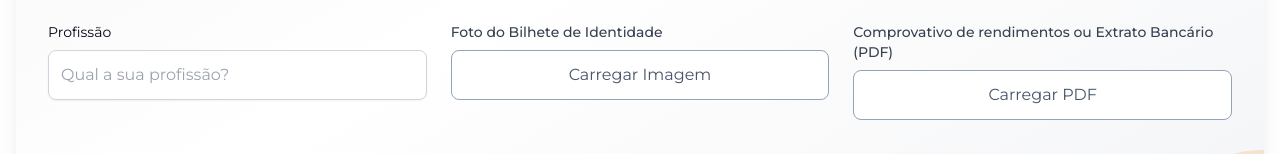
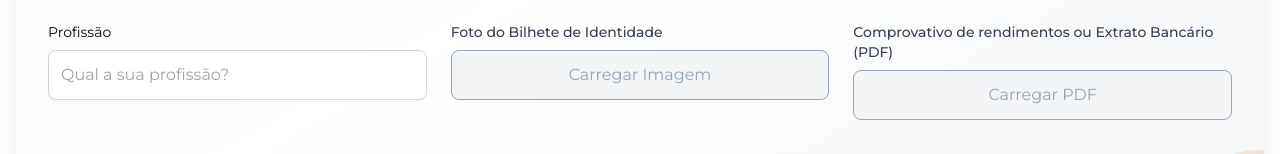
Before and after one commit to darkeny/benley-staggin, a React (Vite) app in the folder ui/evolution/: page /signup in a window 1280 px wide. Shown: the part 616-770 px from the top of the page. Built offline with nearby package versions, Linux system fonts and the light colour scheme; no server answers.

Commit message:
update: configure to deploy manutence

```diff
--- a/ui/evolution/src/pages/SignUp/index.tsx
+++ b/ui/evolution/src/pages/SignUp/index.tsx
@@ -26,8 +26,8 @@ const SignUp: React.FC = () => {
         grantorName: "",
         grantorID: "",
         grantorContact: "",
-        imageFiles: [] as File[], // Adicionando imagens ao formData
-        pdfFiles: [] as File[], // Adicionando PDFs ao formData
+        // imageFiles: [] as File[], // Adicionando imagens ao formData
+        // pdfFiles: [] as File[], // Adicionando PDFs ao formData
     });
 
     const [showGrantorFields, setShowGrantorFields] = useState(false);
@@ -169,8 +169,8 @@ const SignUp: React.FC = () => {
                     grantorName: "",
                     grantorID: "",
                     grantorContact: "",
-                    imageFiles: [],
-                    pdfFiles: [],
+                    // imageFiles: [],
+                    // pdfFiles: [],
                 });
                 setSelectedBank("");
                 setShowGrantorFields(false);
@@ -199,8 +199,8 @@ const SignUp: React.FC = () => {
                     grantorName: "",
                     grantorID: "",
                     grantorContact: "",
-                    imageFiles: [],
-                    pdfFiles: [],
+                    // imageFiles: [],
+                    // pdfFiles: [],
                 });
                 setSelectedBank("");
                 setShowGrantorFields(false);
@@ -380,19 +380,22 @@ const SignUp: React.FC = () => {
 
 
                                 {/* Upload de Imagem */}
-                                <div className="relative">
+                                <div className="relative group">
                                     <label className="block text-sm font-medium text-gray-700">
                                         Foto do Bilhete de Identidade
                                     </label>
                                     <button
                                         type="button"
+                                        disabled
                                         onClick={() => imageInputRef.current?.click()}
-                                        className="mt-2 block w-full p-3 rounded-lg border border-slate-400 text-slate-600 bg-white hover:bg-blue-50 focus:ring-2 focus:ring-blue-500"
+                                        className="mt-2 block w-full p-3 rounded-lg border border-slate-400 text-slate-400 bg-gray-100 cursor-not-allowed relative"
                                     >
-                                        {formData.imageFiles.length > 0 ? "Imagem Carregada" : "Carregar Imagem"}
-                                        {formData.imageFiles.length > 0 && (
-                                            <IoCheckmarkDoneOutline className="h-6 w-6 inline ml-2 text-green-500" />
-                                        )}
+                                        Carregar Imagem
+                                        {/* Tooltip */}
+                                        <div className="absolute left-1/2 -top-12 -translate-x-1/2 hidden group-hover:block bg-yellow-100 border border-yellow-400 text-yellow-800 text-xs rounded px-3 py-2 z-10 w-72 shadow-md">
+                                            Campo em manutenção. Pode continuar com os demais campos e submeter.
+                                            Depois, envie-nos a imagem por email ou WhatsApp.
+                                        </div>
                                     </button>
                                     <input
                                         type="file"
@@ -401,23 +404,27 @@ const SignUp: React.FC = () => {
                                         multiple
                                         onChange={handleImageChange}
                                         className="hidden"
+                                        disabled
                                     />
                                 </div>
 
                                 {/* Upload de PDF */}
-                                <div className="relative">
+                                <div className="relative group">
                                     <label className="block text-sm font-medium text-gray-700">
                                         Comprovativo de rendimentos ou Extrato Bancário (PDF)
                                     </label>
                                     <button
                                         type="button"
+                                        disabled
                                         onClick={() => pdfInputRef.current?.click()}
-                                        className="mt-2 block w-full p-3 rounded-lg border border-slate-400 text-slate-600 bg-white hover:bg-blue-50 focus:ring-2 focus:ring-blue-500"
+                                        className="mt-2 block w-full p-3 rounded-lg border border-slate-400 text-slate-400 bg-gray-100 cursor-not-allowed relative"
                                     >
-                                        {formData.pdfFiles.length > 0 ? "PDF Carregado" : "Carregar PDF"}
-                                        {formData.pdfFiles.length > 0 && (
-                                            <IoCheckmarkDoneOutline className="h-6 w-6 inline ml-2 text-green-500" />
-                                        )}
+                                        Carregar PDF
+                                        {/* Tooltip */}
+                                        <div className="absolute left-1/2 -top-12 -translate-x-1/2 hidden group-hover:block bg-yellow-100 border border-yellow-400 text-yellow-800 text-xs rounded px-3 py-2 z-10 w-72 shadow-md">
+                                            Campo em manutenção. Pode continuar com os demais campos e submeter.
+                                            Depois, envie-nos o PDF por email ou WhatsApp.
+                                        </div>
                                     </button>
                                     <input
                                         type="file"
@@ -426,8 +433,10 @@ const SignUp: React.FC = () => {
                                         multiple
                                         onChange={handlePdfChange}
                                         className="hidden"
+                                        disabled
                                     />
                                 </div>
+
 
                             </div>
                         </div>
```
